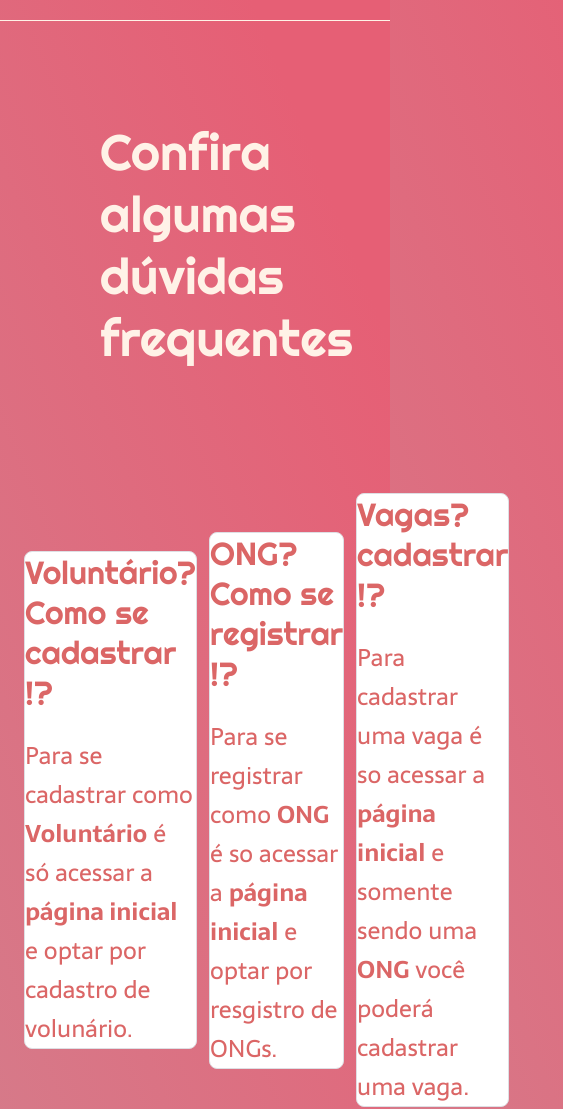
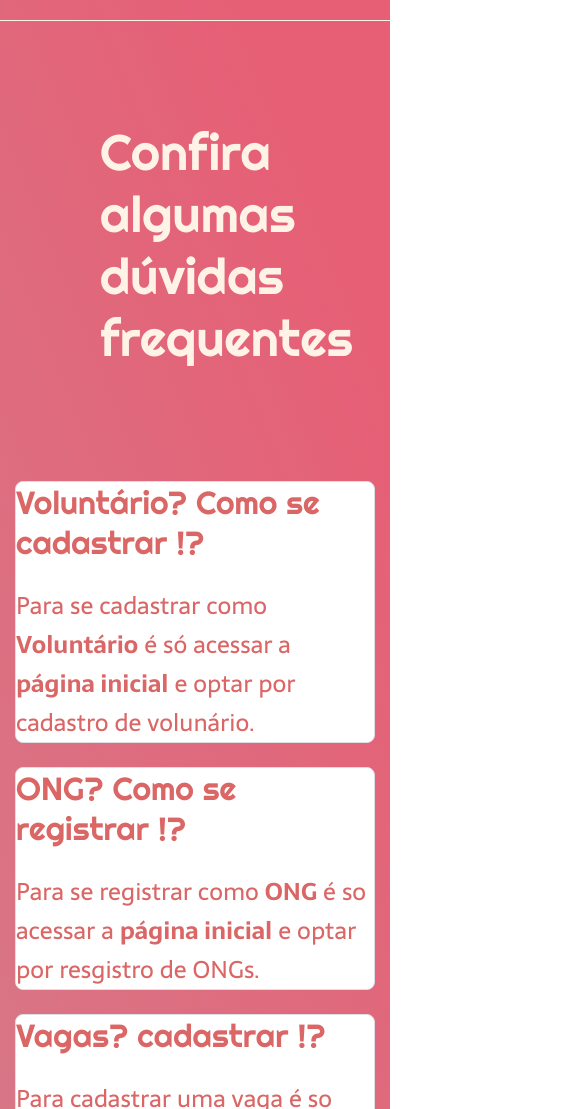
Before and after one commit to CleytonCaje/paginaDeSuporte, a plain HTML site: page indexDuvidas.html in a window 390 px wide. Shown: the part 100-1209 px from the top of the page, 563 px wide, since content can reach past the window. Drawn offline with Linux system fonts and the light colour scheme.

Commit message:
Adicionado responsividade às telas (Suporte, Dúvidas e Contatos).

```diff
--- a/styleDuvidas.css
+++ b/styleDuvidas.css
@@ -70,8 +70,8 @@ body {
     flex-direction: row;
     align-items: center;
     justify-content: space-around;
-    padding: 24px;
-    gap: 12px;
+    padding: 12px;
+    gap: 24px;
 
 }
 
@@ -111,3 +111,30 @@ body {
     display: block;
     margin: 0 auto;
 }
+
+@media(max-width: 800px) {
+    .cabecalho {
+        min-width: 100%;
+    }
+
+    .conteudo {
+        display: flex;
+        flex-direction: column;
+        width: 100%;
+    }
+
+    .conteudo-principal-titulo {
+        display: flex;
+        min-width: 100%;
+    }
+
+    .rodape {
+        min-width: 100%;
+    }
+
+    .conteudo-cards-principal {
+        display: flex;
+        flex-direction: column;
+        min-width: 100%;
+    }
+}
```
Also changed, not shown: style.css (+16 -0 lines), styleContato.css (+16 -0 lines).
